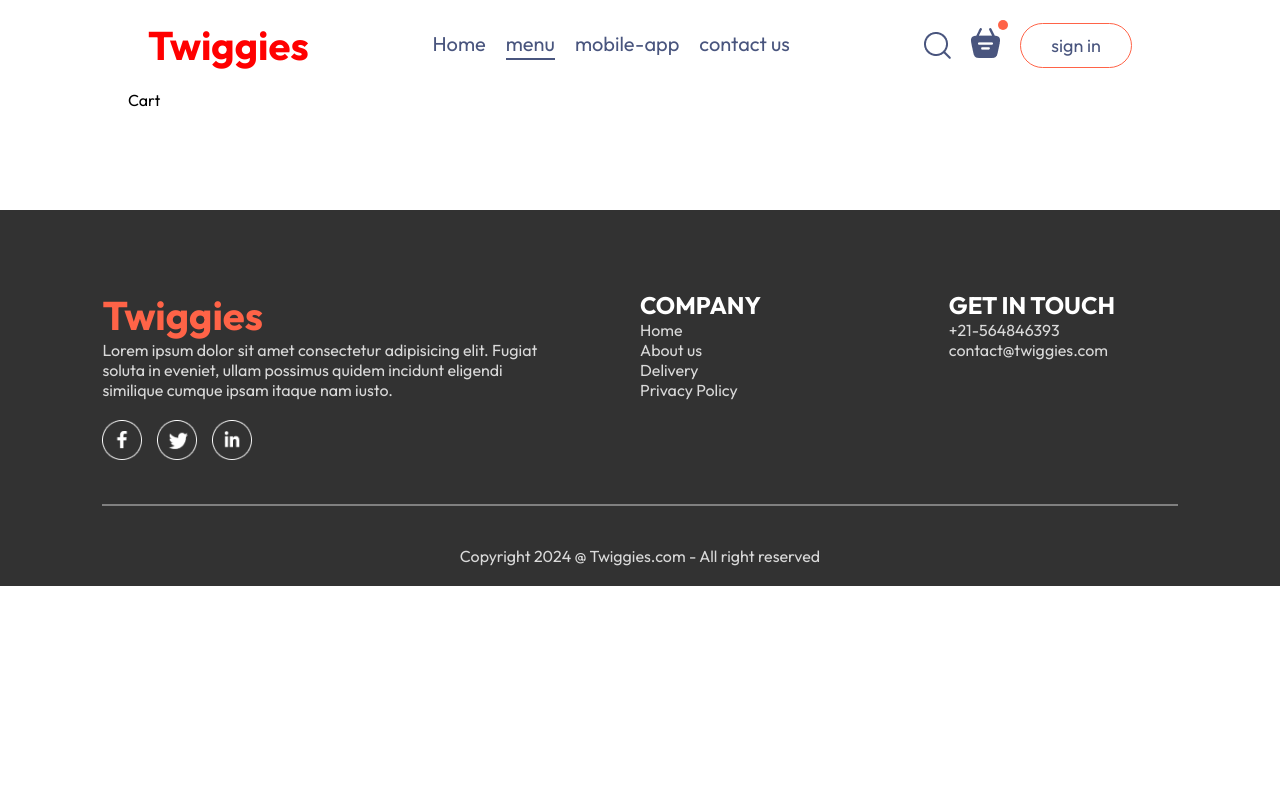
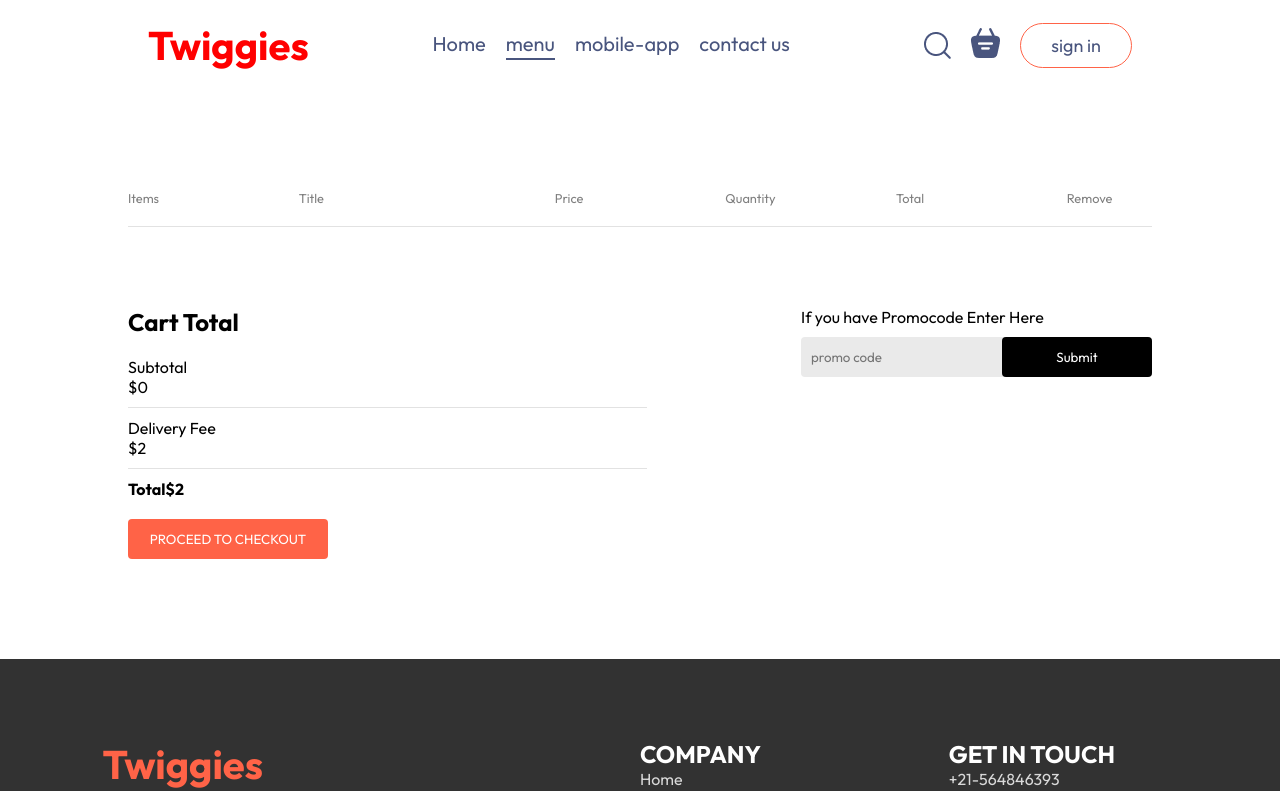
Before and after one commit to gauravdotiyal/Twiggies, a React (Vite) app: page /cart in a window 1280 px wide. Shown: the top 791 px of the page. Built offline with nearby package versions, Linux system fonts and the light colour scheme.

Commit message:
cart section completed

```diff
--- a/src/components/Navbar/Navbar.jsx
+++ b/src/components/Navbar/Navbar.jsx
@@ -1,38 +1,68 @@
-import React, { useState } from 'react'
-import "./Navbar.css"
-import { assets } from '../../assets/assets'
-import {Link} from "react-router-dom"
+import React, { useContext, useState } from "react";
+import "./Navbar.css";
+import { assets } from "../../assets/assets";
+import { Link } from "react-router-dom";
+import { StoreContext } from "../../context/StoreContext";
 
-const Navbar = ({setShowLogin}) => {
+const Navbar = ({ setShowLogin }) => {
+  const [menu, setMenu] = useState("menu");
 
-  const  [menu,setMenu]=useState("menu");
-
+  const { getTotalCartAmount } = useContext(StoreContext);
 
   return (
-    <div className='navbar'>
+    <div className="navbar">
       {/* <img src={assets.logo} alt="" className='logo' /> */}
+
       <div className="logo">
+        <Link exact to="/">
+          {" "}
           <h1>Twiggies</h1>
+        </Link>
       </div>
 
-          <ul className='navbar-menu'>
-             <Link to='/' onClick={()=>setMenu("home")} className={menu==="home"?"active":""}>Home</Link>
-             <a href='#explore-menu' onClick={()=>setMenu("menu")} className={menu==="menu"?"active":""}>menu</a>
-             <a href='#app-download' onClick={()=>setMenu("mobile-app")} className={menu==="mobile-app"?"active":""}>mobile-app</a>
-             <a href='#footer' onClick={()=>setMenu("contact-us")} className={menu==="contact-us"?"active":""}>contact us</a>
+      <ul className="navbar-menu">
+        <Link
+          to="/"
+          onClick={() => setMenu("home")}
+          className={menu === "home" ? "active" : ""}
+        >
+          Home
+        </Link>
+        <a
+          href="#explore-menu"
+          onClick={() => setMenu("menu")}
+          className={menu === "menu" ? "active" : ""}
+        >
+          menu
+        </a>
+        <a
+          href="#app-download"
+          onClick={() => setMenu("mobile-app")}
+          className={menu === "mobile-app" ? "active" : ""}
+        >
+          mobile-app
+        </a>
+        <a
+          href="#footer"
+          onClick={() => setMenu("contact-us")}
+          className={menu === "contact-us" ? "active" : ""}
+        >
+          contact us
+        </a>
       </ul>
 
       <div className="navbar-right">
         <img src={assets.search_icon} alt="" />
-                <div className='navbar-search-icon'>
+        <div className="navbar-search-icon">
+          <Link to="/cart">
             <img src={assets.basket_icon} alt="" />
-                    <div className='dot'></div>
+          </Link>
+          <div className={getTotalCartAmount() === 0 ? "" : "dot"}></div>
         </div>
-                <button onClick={()=>setShowLogin(true)}>sign in</button>
+        <button onClick={() => setShowLogin(true)}>sign in</button>
       </div>
+    </div>
+  );
+};
 
-    </div>
-  )
-}
-
-export default Navbar
+export default Navbar;
--- a/src/context/StoreContext.jsx
+++ b/src/context/StoreContext.jsx
@@ -18,9 +18,16 @@
     setCartItems((prev) => ({ ...prev, [itemId]: prev[itemId] - 1 }));
   };
 
-  useEffect(()=>{
-    console.log(cartItems);
-  },[cartItems])
+  const getTotalCartAmount = () => {
+    let totalAmount = 0;
+    for (const item in cartItems) {
+      if (cartItems[item] > 0) {
+        let itemInfo = food_list.find((product) => product._id === item);
+        totalAmount += itemInfo.price * cartItems[item];
+      }
+    }
+    return totalAmount;
+  };
 
   const ContextValue = {
     food_list,
@@ -28,6 +35,7 @@
     setCartItems,
     addToCart,
     removeFromCart,
+    getTotalCartAmount,
   };
 
   return (
--- a/src/pages/Cart/Cart.css
+++ b/src/pages/Cart/Cart.css
@@ -0,0 +1,90 @@
+.cart {
+  margin-top: 100px;
+}
+.cart-items-title {
+  display: grid;
+  grid-template-columns: 1fr 1.5fr 1fr 1fr 1fr 0.5fr;
+  align-items: center;
+  color: grey;
+  font-size: max(1vw, 12px);
+}
+.cart-items-item {
+  margin: 10px 0px;
+  color: black;
+}
+.cart-items-item img {
+  width: 50px;
+}
+.cart hr {
+  height: 1px;
+  background-color: #e2e2e2;
+  border: none;
+}
+.cart-items-item cross {
+  cursor: pointer;
+}
+.cart-bottom {
+  margin-top: 80px;
+  display: flex;
+  justify-content: space-between;
+  gap: max(12vw, 20px);
+}
+.cart-total {
+  flex: 1;
+  display: flex;
+  flex-direction: column;
+  gap: 20px;
+}
+.cart-total-details {
+  display: flex;
+  justify-content: space-between;
+  color: #555;
+}
+.cart-total hr {
+  margin: 10px 0px;
+}
+.cart-total button {
+  border: none;
+  color: white;
+  background-color: tomato;
+  width: max(15vw, 200px);
+  padding: 12px 0px;
+  border-radius: 4px;
+  cursor: pointer;
+}
+.cart-promo-code {
+  flex: 1;
+}
+.cart-promo-code p {
+  color: #555;
+}
+.cart-promo-code-inputs {
+  margin-top: 10px;
+  display: flex;
+  justify-content: space-between;
+  align-items: center;
+  background-color: #eaeaea;
+  border-radius: 4px;
+}
+.cart-promo-code-inputs input {
+  background: transparent;
+  border: none;
+  outline: none;
+  padding-left: 10px;
+}
+.cart-promo-code-inputs button {
+  width: max(10vw, 150px);
+  padding: 12px 5px;
+  background-color: black;
+  border: none;
+  color: white;
+  border-radius: 4px;
+}
+@media (max-width: 750px) {
+  .cart-bottom {
+    flex-direction: column-reverse;
+  }
+  .cart-promocode {
+    justify-content: start;
+  }
+}
--- a/src/pages/Cart/Cart.jsx
+++ b/src/pages/Cart/Cart.jsx
@@ -1,12 +1,82 @@
-import React from 'react'
-import './Cart.css'
+import React, { useContext } from "react";
+import "./Cart.css";
+import { StoreContext } from "../../context/StoreContext";
+import { assets } from "../../assets/assets";
 
 const Cart = () => {
+  const { cartItems, removeFromCart, food_list, getTotalCartAmount } =
+    useContext(StoreContext);
+
   return (
-    <div>
-         Cart
+    <div className="cart">
+      <div className="cart-items">
+        <div className="cart-items-title">
+          <p>Items</p>
+          <p>Title</p>
+          <p>Price</p>
+          <p>Quantity</p>
+          <p>Total</p>
+          <p>Remove</p>
+        </div>
+        <br />
+        <hr />
+
+        {food_list.map((item, index) => {
+          if (cartItems[item._id] > 0) {
+            return (
+              <div>
+                <div className="cart-items-title cart-items-item">
+                  <img src={item.image} alt="" />
+                  <p>{item.name}</p>
+                  <p>${item.price}</p>
+                  <p>{cartItems[item._id]}</p>
+                  <p>${item.price * cartItems[item._id]}</p>
+                  <p onClick={() => removeFromCart(item._id)} className="cross">
+                    x
+                  </p>
+                </div>
+                <hr />
+              </div>
+            );
+          }
+        })}
+      </div>
+
+      <div className="cart-bottom">
+        <div className="cart-total">
+          <h2>Cart Total</h2>
+          <div>
+            <div className="card-total-details">
+              <p>Subtotal</p>
+              <p>${getTotalCartAmount()}</p>
+            </div>
+            <hr />
+            <div className="card-total-details">
+              <p>Delivery Fee</p>
+              <p>${2}</p>
+            </div>
+            <hr />
+            <div className="card-total-details">
+              <b>Total</b>
+              <b>${getTotalCartAmount() + 2}</b>
+            </div>
+          </div>
+
+          <button>PROCEED TO CHECKOUT</button>
+        </div>
+
+        <div className="card-promo-code">
+          <div>
+            <p>If you have Promocode Enter Here </p>
+            <div className="cart-promo-code-inputs">
+              <input type="text" placeholder="promo code" />
+              <button>Submit</button>
+            </div>
+          </div>
+        </div>
+      </div>
     </div>
-  )
-}
+  );
+};
 
-export default Cart
+export default Cart;
```
Also changed, not shown: src/components/FoodItem/FoodItem.jsx (+31 -20 lines), src/pages/Home/Home.jsx (+14 -16 lines). Lines whose indentation alone changed are shown as unchanged.
